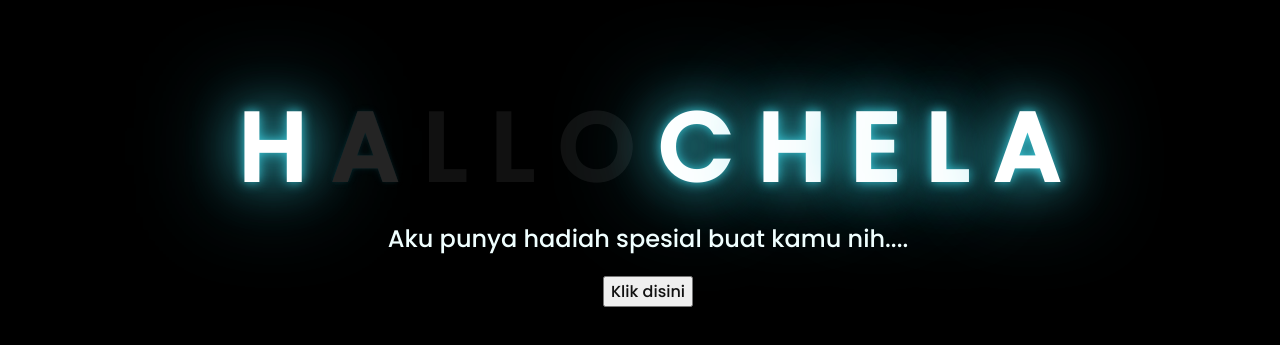
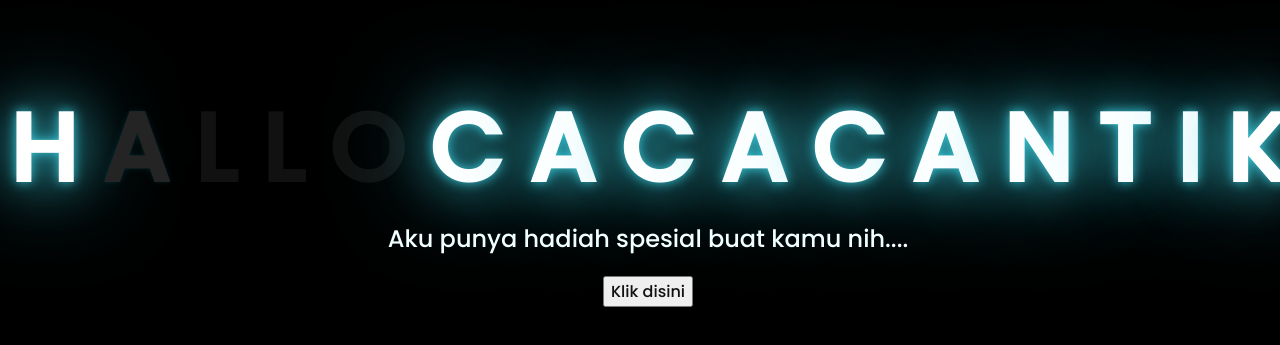
Before and after one commit to Shencuts/flowers, a plain HTML site: page index.html in a window 1280 px wide. Shown: the part 217-562 px from the top of the page. Drawn offline with Linux system fonts and the light colour scheme.

Commit message:
index.html

```diff
--- a/index.html
+++ b/index.html
@@ -17,10 +17,15 @@
         <span>L</span>
         <span>O</span>
         <span>C</span>
-        <span>H</span>
-        <span>E</span>
-        <span>L</span>
         <span>A</span>
+        <span>C</span>
+        <span>A</span>
+        <span>C</span>
+        <span>A</span>
+        <span>N</span>
+        <span>T</span>
+        <span>I</span>
+        <span>K</span>
     </div>
     <div class="description">
         <span>Aku punya hadiah spesial buat kamu nih....</span>
```
